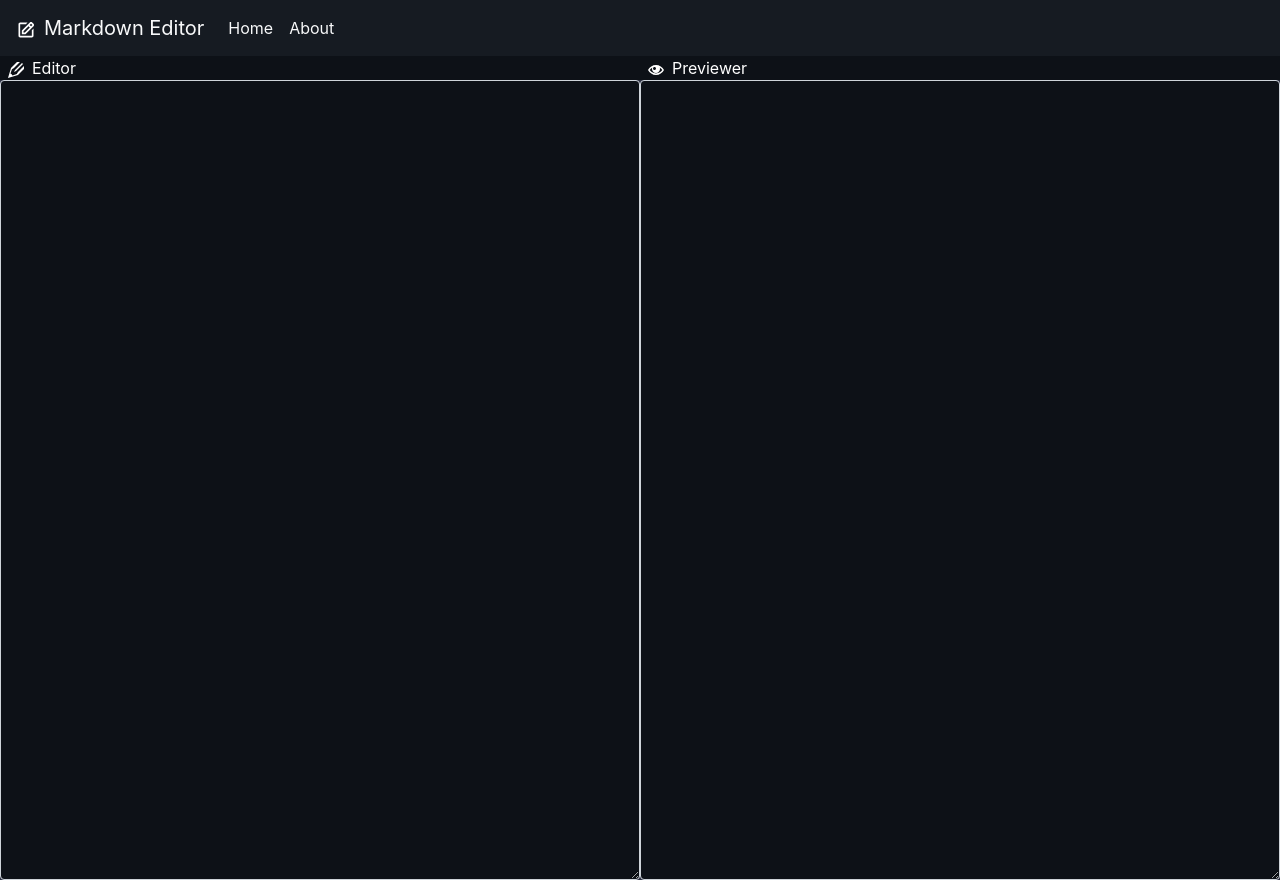
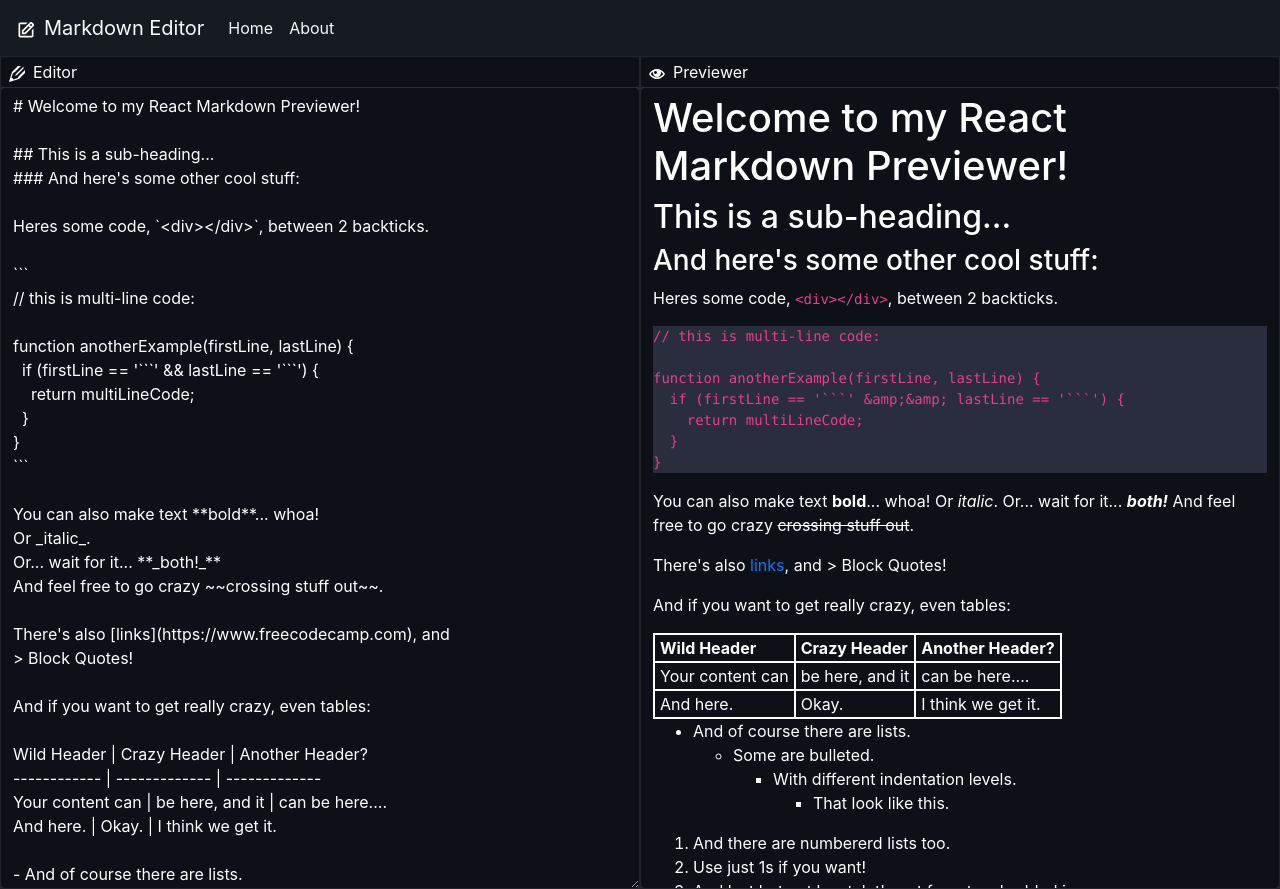
Before and after one commit to slimsloth/markdown-editor, a React (Create React App) app: page / in a window 1280 px wide. Built offline with nearby package versions, Linux system fonts and the light colour scheme.

Commit message:
default text, preview styled

```diff
--- a/package.json
+++ b/package.json
@@ -38,6 +38,7 @@
   },
   "devDependencies": {
     "bootstrap": "^4.6.0",
+    "dompurify": "^2.2.8",
     "react-bootstrap": "^1.6.0",
     "react-icons": "^4.2.0",
     "react-router-dom": "^5.2.0"
--- a/src/App.js
+++ b/src/App.js
@@ -7,7 +7,7 @@ import NotFoundPage from "./pages/NotFoundPage";
 import './styles/index.css';
 
 function App() {
-  const [text, setText] = useState("");
+  const [text, setText] = useState(defaultText);
   const handleChange = (e) => {
     setText(e.target.value);
   };
@@ -29,5 +29,48 @@ function App() {
     </Router>
   );
 }
+const defaultText=`# Welcome to my React Markdown Previewer!
+
+## This is a sub-heading...
+### And here's some other cool stuff:
+
+Heres some code, \`<div></div>\`, between 2 backticks.
+
+\`\`\`
+// this is multi-line code:
+
+function anotherExample(firstLine, lastLine) {
+  if (firstLine == '\`\`\`' && lastLine == '\`\`\`') {
+    return multiLineCode;
+  }
+}
+\`\`\`
+
+You can also make text **bold**... whoa!
+Or _italic_.
+Or... wait for it... **_both!_**
+And feel free to go crazy ~~crossing stuff out~~.
+
+There's also [links](https://www.freecodecamp.com), and
+> Block Quotes!
+
+And if you want to get really crazy, even tables:
+
+Wild Header | Crazy Header | Another Header?
+------------ | ------------- | -------------
+Your content can | be here, and it | can be here....
+And here. | Okay. | I think we get it.
+
+- And of course there are lists.
+  - Some are bulleted.
+     - With different indentation levels.
+        - That look like this.
+
+
+1. And there are numbererd lists too.
+1. Use just 1s if you want!
+1. And last but not least, let's not forget embedded images:
+
+![hide the pain](https://i.imgur.com/iojvSeD.jpg)`
 
 export default App;
--- a/src/components/Previewer.jsx
+++ b/src/components/Previewer.jsx
@@ -1,27 +1,31 @@
 import React, { useState, useEffect } from "react";
-import marked from 'marked';
-import Form from "react-bootstrap/Form";
+import marked from "marked";
+import dompurify from "dompurify";
+import Form from 'react-bootstrap/Form';
+import Container from "react-bootstrap/Container";
 import Head from "./Head";
 
 const Previewer = (props) => {
   const [previewText, setPreviewText] = useState("");
 
   useEffect(() => {
-    setPreviewText(marked(props.previewText));
+    setPreviewText(marked(dompurify.sanitize(props.previewText)));
+    console.log(previewText);
   }, [props.previewText]);
+
+  function createMarkup() {
+    return { __html: previewText };
+  }
 
   return (
     <div id="previewer">
       <Head title="Previewer" id="previewer" />
-      <Form>
-        <Form.Control
-          as="textarea"
-          id="form-editor"
-          className="text-white"
-          readOnly={true}
-          defaultValue={previewText}
-        ></Form.Control>
-      </Form>
+        <Container
+          className="text-white form-control overflow-auto"
+          id="form-previewer"
+          dangerouslySetInnerHTML={createMarkup()}
+          fluid
+        />
     </div>
   );
 };
--- a/src/styles/index.css
+++ b/src/styles/index.css
@@ -1,14 +1,22 @@
 #editor {
   background-color: #292d3e;
+  border:solid 1px;
 }
 #previewer {
   background-color: #292d3e;
+  border:solid 1px;
 }
 #form-editor {
   height: 100vh;
   background-color: #0d1117;
+  -webkit-box-shadow: none;
+  border-style: none;
 }
-
+#form-previewer {
+  height: 100vh;
+  background-color: #0d1117;
+  border-style: none;
+}
 .author-section {
   display: flex;
   justify-content: center;
@@ -19,6 +27,9 @@
 
 .head {
   background-color: #0d1117;
+  border-bottom: solid #292d3e 1px;
+  padding-bottom: 3px;
+  padding-top: 3px;
 }
 .code-example {
   background-color: #292d3e;
@@ -34,3 +45,17 @@
 .page-not-found {
   height:100vh;
 }
+pre {
+  color: #e83e8c !important;
+  background-color: #292d3e;
+}
+table {
+  border-collapse: collapse;
+}
+
+td,
+th {
+  border: 2px solid #fff;
+  padding-left: 5px;
+  padding-right: 5px;
+}
```
Also changed, not shown: 2 other files (tests, documents, lock files or other folders).
